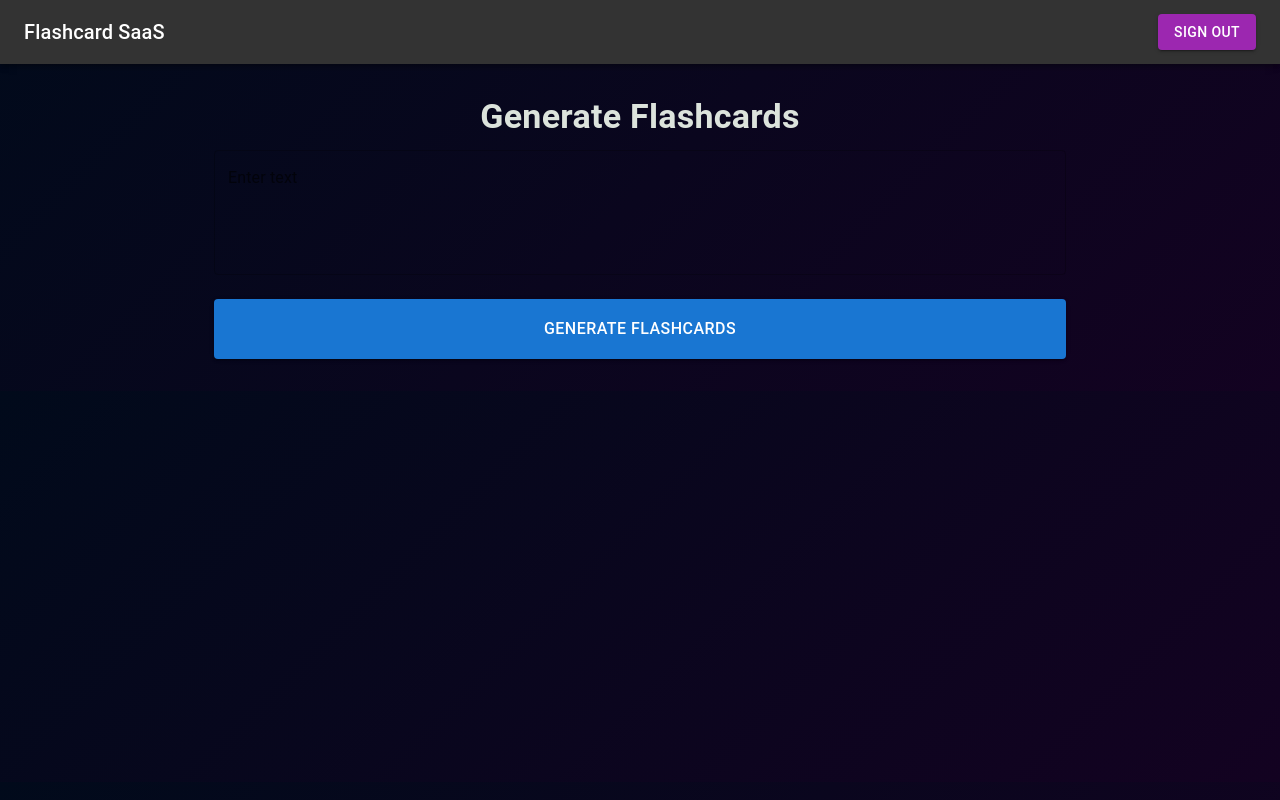
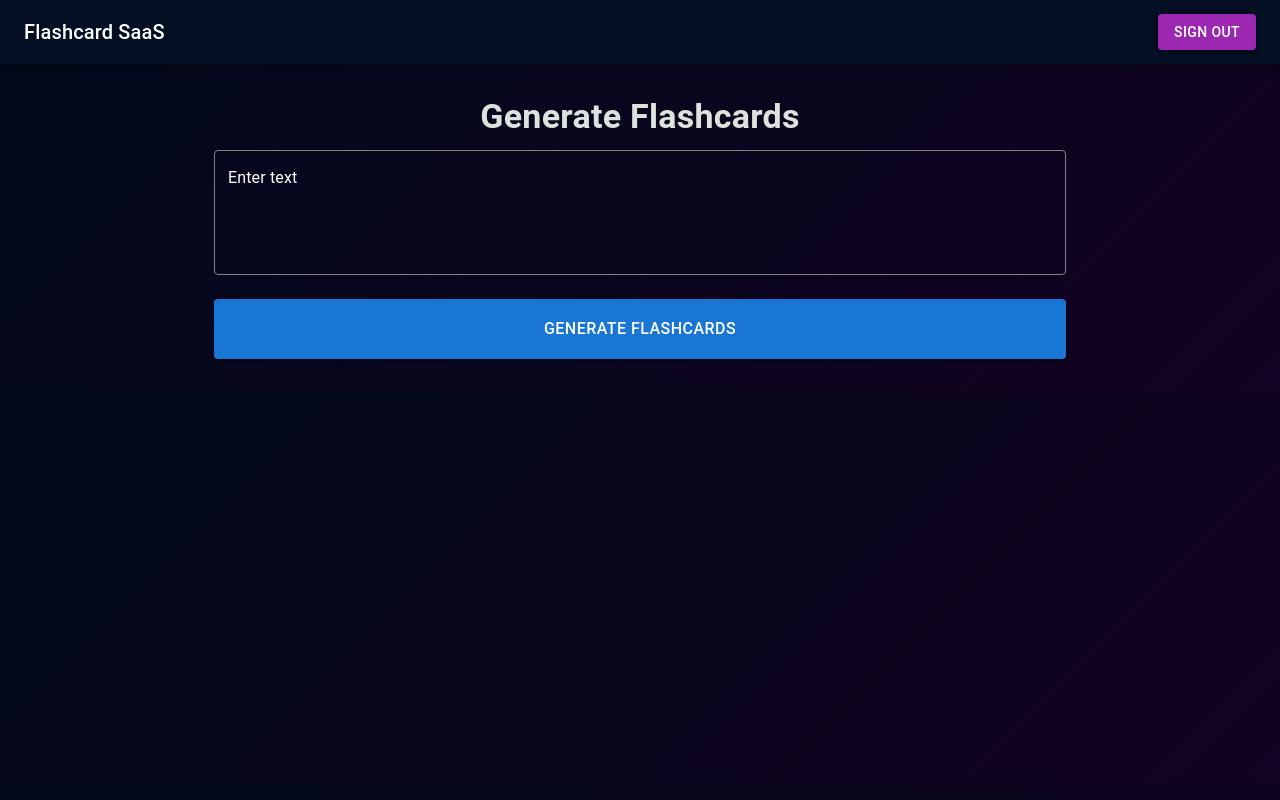
Before and after one commit to ricozama121803/HeadstarterTeam-flashcard-saas, a Next.js app: page /generate-flashcard in a window 1280 px wide. Built offline with nearby package versions, Linux system fonts and the light colour scheme; no server answers; sample sign-in values are in the browser's storage.

Commit message:
updated UI

```diff
--- a/app/generate-flashcard/page.js
+++ b/app/generate-flashcard/page.js
@@ -161,7 +161,7 @@ export default function Generate() {
 
   return (
     <>
-      <AppBar position="static" sx={{ backgroundColor: "#333" }}>
+      <AppBar position="static" sx={{ backgroundColor: "#040f24" }}>
         <Toolbar>
           <Typography variant="h6" sx={{ flexGrow: 1 }}>
             Flashcard SaaS
@@ -189,7 +189,27 @@ export default function Generate() {
           multiline
           rows={4}
           variant="outlined"
-            sx={{ mb: 3 }}
+          sx={{
+            mb: 3,
+            backgroundColor: "transparent",
+            "& .MuiOutlinedInput-root": {
+              "& fieldset": {
+                borderColor: "#878282",
+              },
+              "&:hover fieldset": {
+                borderColor: "#878282",
+              },
+              "&.Mui-focused fieldset": {
+                borderColor: "#878282",
+              },
+            },
+            "& .MuiInputLabel-root": {
+              color: "#fff",
+            },
+            "& .MuiInputBase-input": {
+              color: "#fff",
+            },
+          }}
         />
           <Button
             variant="contained"
```
Lines whose indentation alone changed are shown as unchanged.
